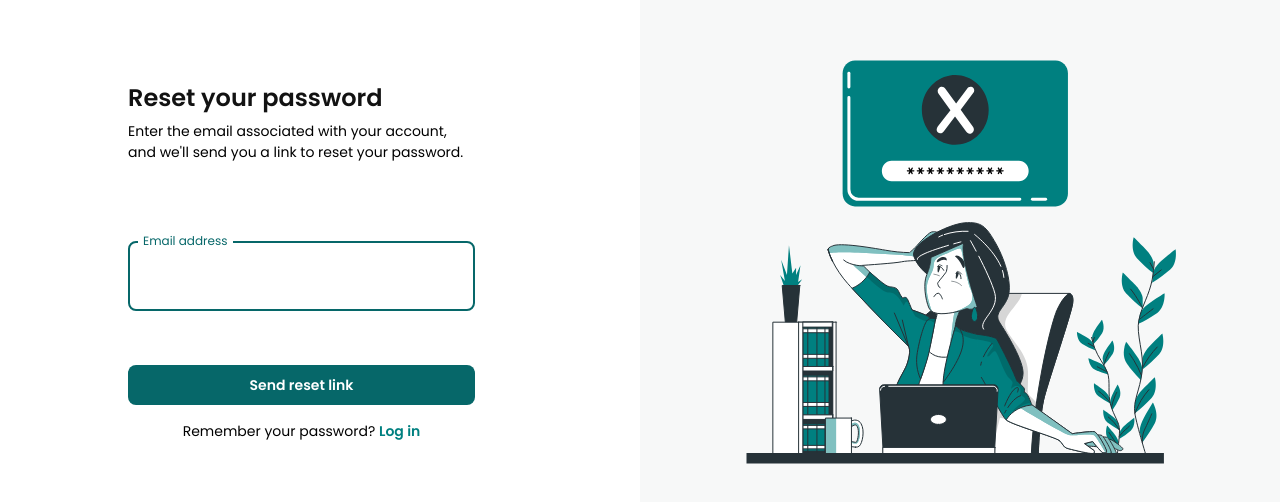
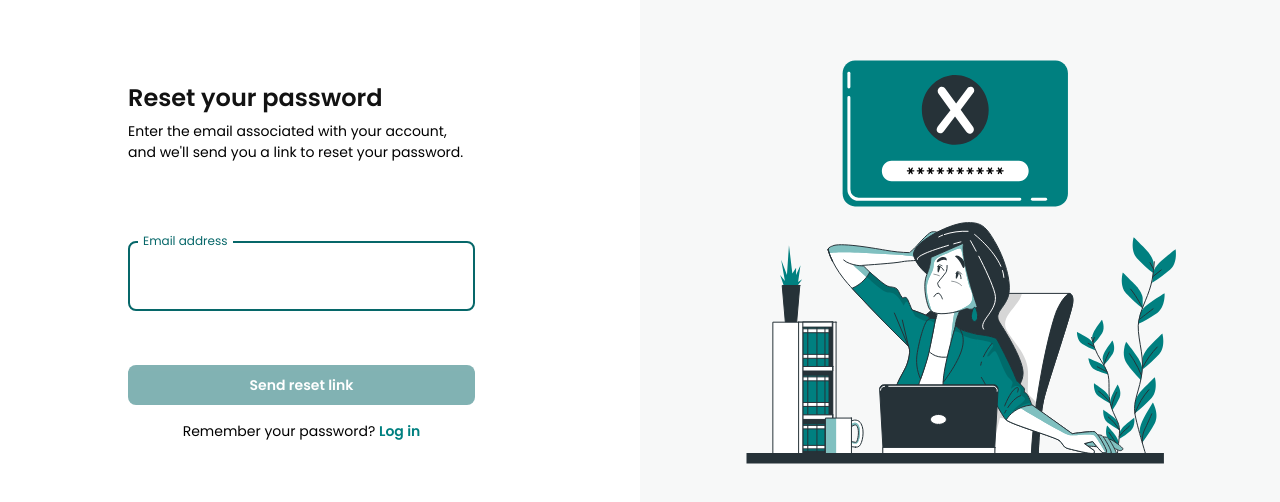
Before and after one commit to HarshSingh011/Classence, a React (Create React App) app: page /pwreset in a window 1280 px wide. Shown: the part 138-640 px from the top of the page. Built offline with nearby package versions, Linux system fonts and the light colour scheme.

Commit message:
Update pwreset.jsx

```diff
--- a/src/auth/components/pwreset.jsx
+++ b/src/auth/components/pwreset.jsx
@@ -129,7 +129,11 @@ const Pwreset = () => {
               id='resetsubmit'
               value="Send reset link"
               onClick={handleResendLink}
-              disabled={loading}
+              disabled={loading||!email}
+              style={{
+                opacity: (loading || !email) ? 0.5 : 1,
+                cursor: (loading || !email) ? 'default' : 'pointer'
+              }}
             />
           )}
 
```
